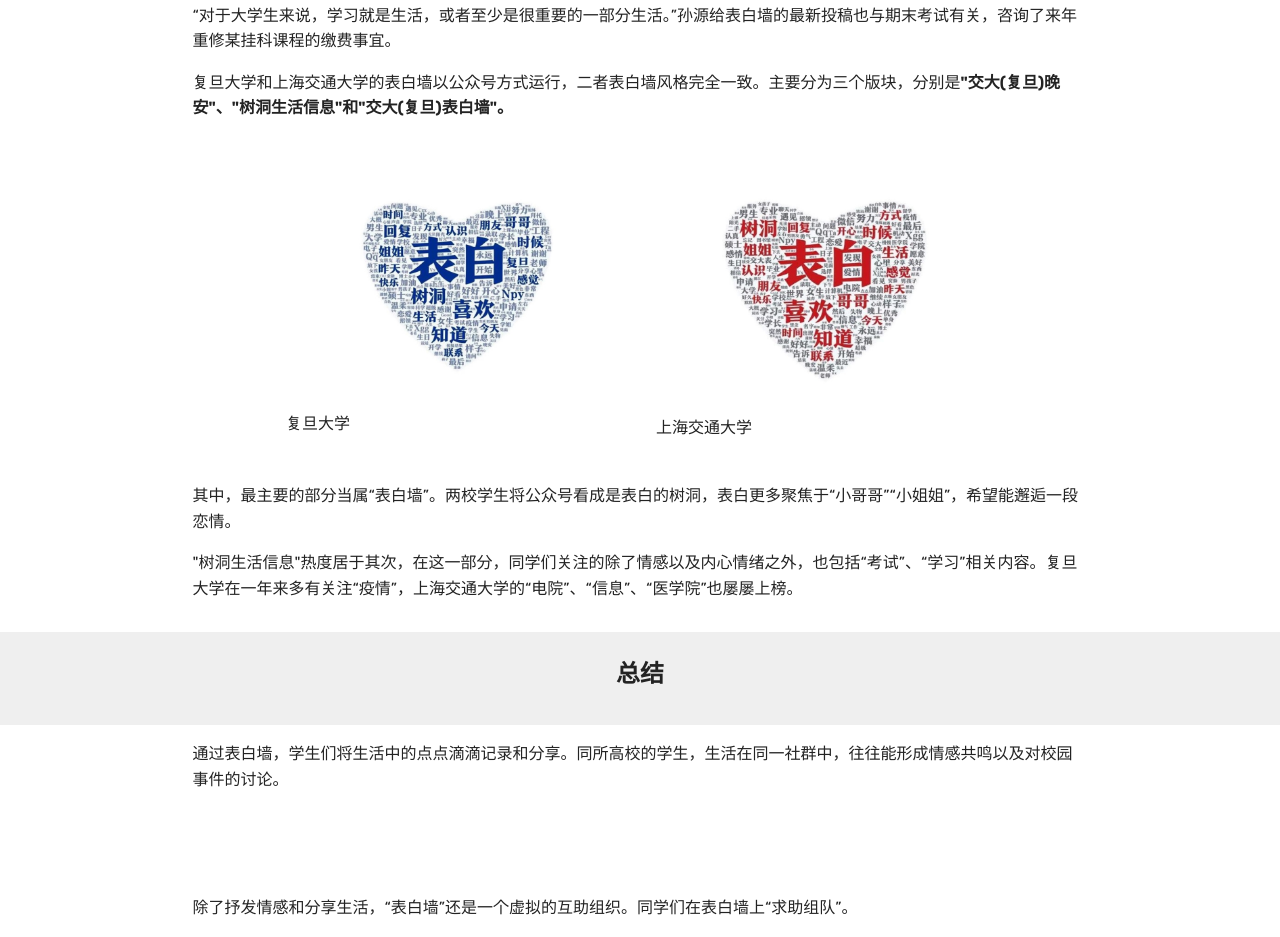
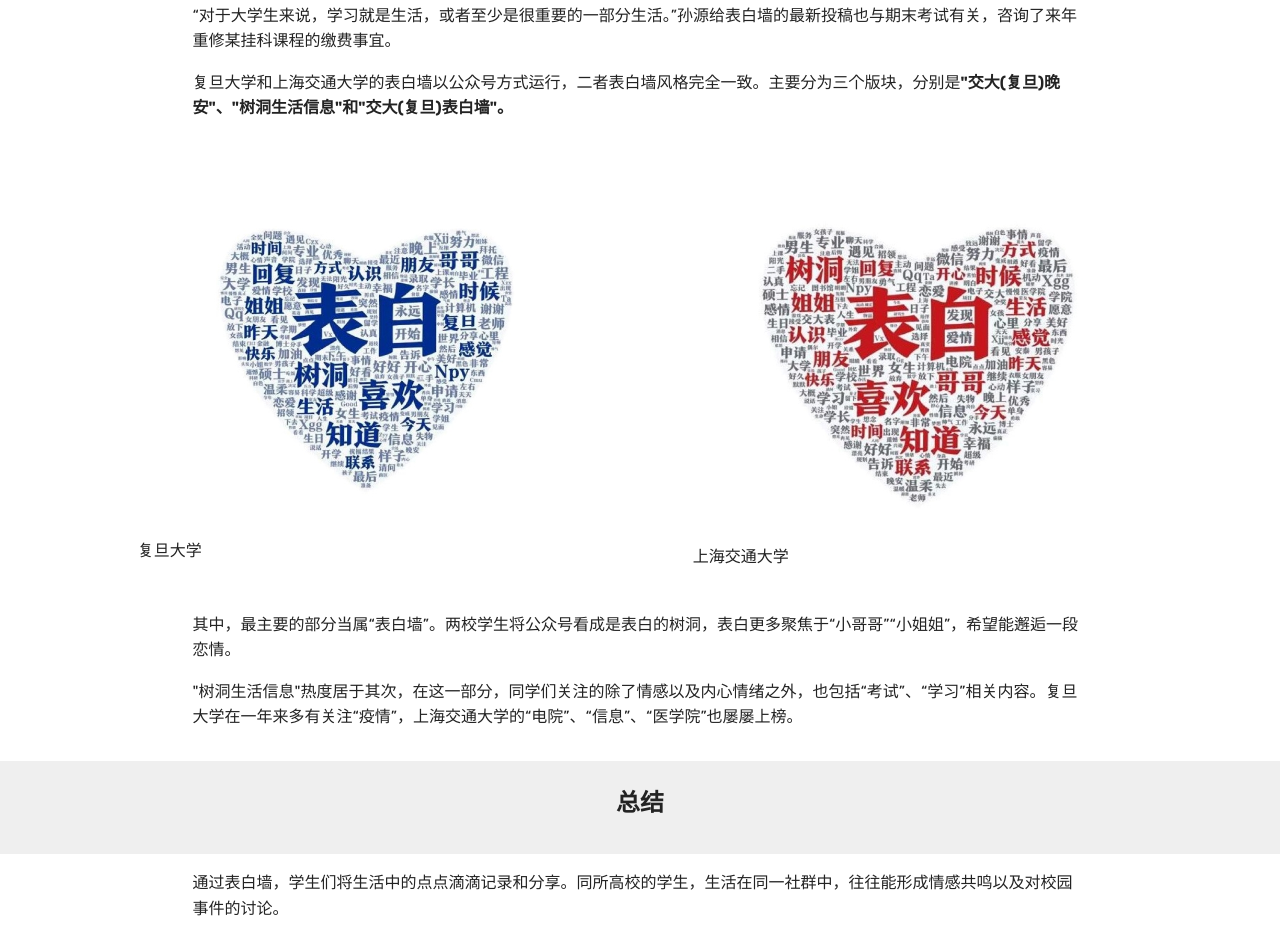
Before and after one commit to XYTAN2000/bbqkeshihua, a plain HTML site: page index.html in a window 1280 px wide. Shown: the part 2923-3860 px from the top of the page. Drawn offline with Linux system fonts and the light colour scheme; a script that the page names is missing; files whose address does not match are found by name.

Commit message:
Update index.html

```diff
--- a/index.html
+++ b/index.html
@@ -271,25 +271,25 @@
 
     <div class="container">
         <div class="media-container-row">
-            <div class="card p-3 col-12 col-md-6 col-lg-4">
+            <div class="card p-3 col-12 col-md-6">
                 <div class="card-wrapper">
                     <div class="card-img">
                         <img src="assets/images/复旦.jpg" alt="Mobirise">
                     </div>
                     <div class="card-box">
-                        <h4 class="card-title pb-3 mbr-fonts-style display-7">复旦大学</h4>
+                        <h4 class="card-title pb-3 mbr-fonts-style display-7">&nbsp;&nbsp;&nbsp;&nbsp;&nbsp;&nbsp;&nbsp;&nbsp;&nbsp;&nbsp;复旦大学</h4>
 
                     </div>
                 </div>
             </div>
 
-            <div class="card p-3 col-12 col-md-6 col-lg-4">
+            <div class="card p-3 col-12 col-md-6">
                 <div class="card-wrapper">
                     <div class="card-img">
                         <img src="assets/images/交大.jpg" alt="Mobirise">
                     </div>
                     <div class="card-box ">
-                        <h4 class="card-title pb-3 mbr-fonts-style display-7">上海交通大学</h4>
+                        <h4 class="card-title pb-3 mbr-fonts-style display-7">&nbsp;&nbsp;&nbsp;&nbsp;&nbsp;&nbsp;&nbsp;&nbsp;&nbsp;&nbsp;上海交通大学</h4>
 
                     </div>
                 </div>
```
